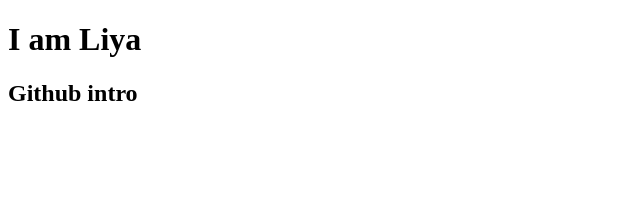
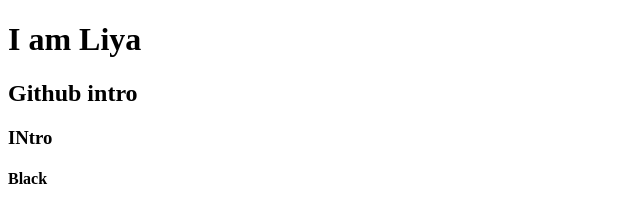
Before and after one commit to liyaelizebeth/hello-github-MEC, a plain HTML site: page index.html in a window 1280 px wide. Shown: the whole page, without its empty margins (0-640 px from the left). Drawn offline with Linux system fonts and the light colour scheme.

Commit message:
change added

```diff
--- a/index.html
+++ b/index.html
@@ -8,6 +8,8 @@
 <body>
     <h1>I am Liya</h1>
     <h2>Github intro</h2>
+    <h3>INtro</h3>
+    <h4>Black</h4>
 
 </body>
 </html>
```
